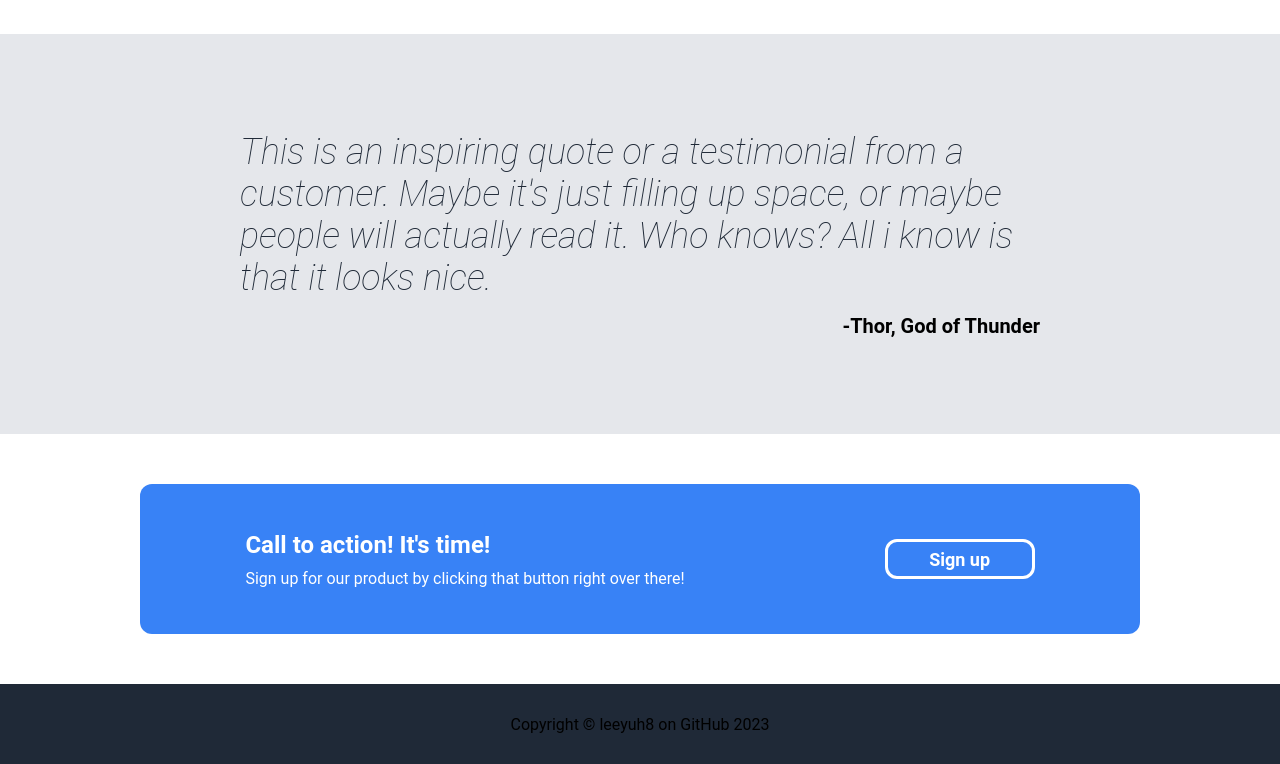
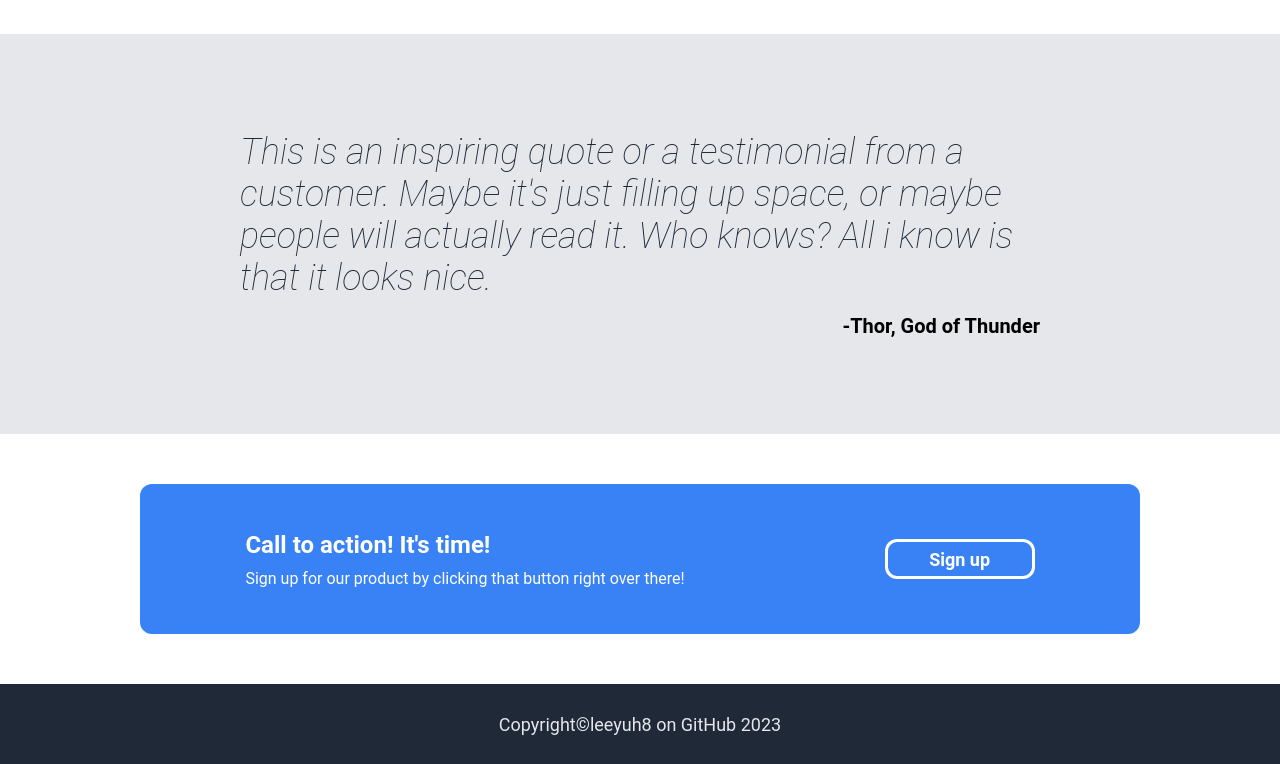
Before and after one commit to leeyuh8/landing-page, a plain HTML site: page index.html in a window 1280 px wide. Shown: the part 734-1498 px from the top of the page. Drawn offline with Linux system fonts and the light colour scheme.

Commit message:
Add styling

```diff
--- a/index.html
+++ b/index.html
@@ -68,7 +68,9 @@
         </div>
 
         <footer>
-            <p>Copyright © leeyuh8 on GitHub 2023</p>
+            <p>Copyright</p>
+            <p>©</p>
+            <p>leeyuh8 on GitHub 2023</p>
         </footer>
     </body>
 </html>
--- a/styles.css
+++ b/styles.css
@@ -183,3 +183,8 @@ footer {
     background-color: #1f2937;
     height: 80px;
 }
+
+footer p {
+    color:#e5e7eb;
+    font-size: 18px;
+}
```
